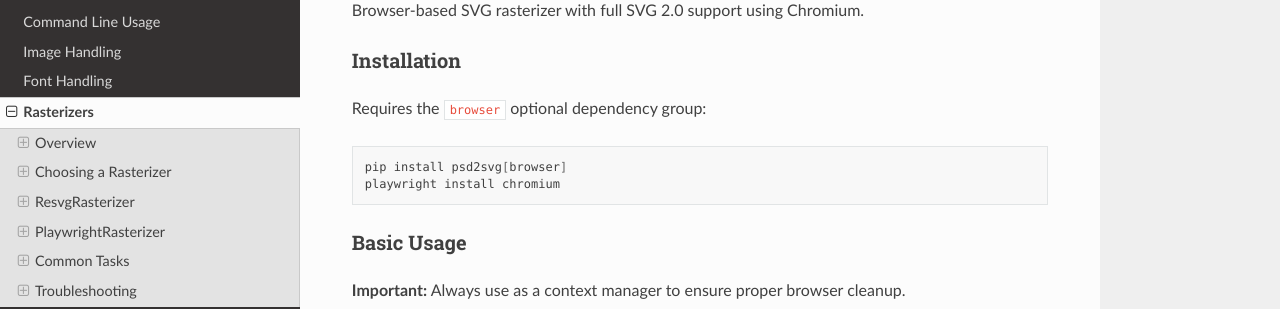
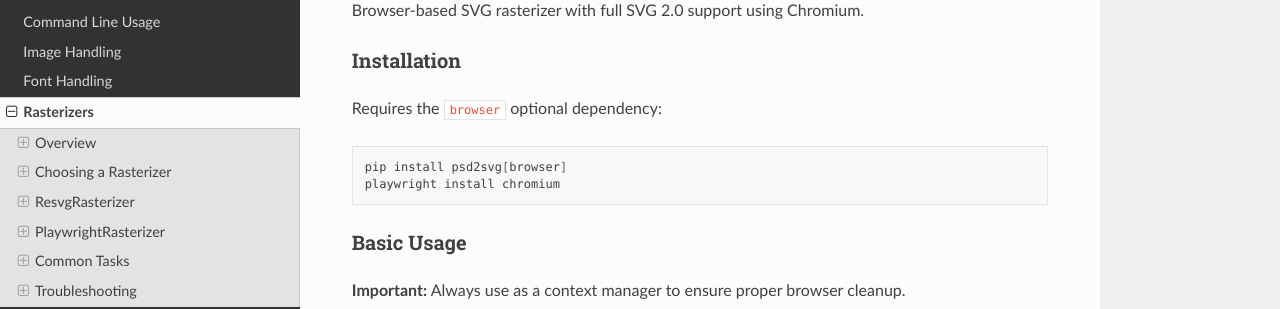
Before and after one commit to kyamagu/psd2svg, a Sphinx documentation site: the page built from docs/rasterizers.rst, in a window 1280 px wide and 900 px high, scrolled down 4390 px. Shown: the part 159-468 px from the top of the window. Built offline with Sphinx 7.4.7 and the Read the Docs theme 3.1.0, drawn with Linux system fonts in a browser that asks for light colours; some of the changed text lies outside the part shown.

Commit message:
Fix remaining 'browser group' references to 'browser extra'

```diff
--- a/docs/development.rst
+++ b/docs/development.rst
@@ -385,7 +385,7 @@
    image = rasterizer.from_file('input.svg')
    image.save('output.png')
 
-**PlaywrightRasterizer** (optional, requires ``browser`` group):
+**PlaywrightRasterizer** (optional, requires ``browser`` extra):
 
 .. code-block:: python
 
--- a/docs/rasterizers.rst
+++ b/docs/rasterizers.rst
@@ -258,7 +258,7 @@
 Installation
 ~~~~~~~~~~~~
 
-Requires the ``browser`` optional dependency group:
+Requires the ``browser`` optional dependency:
 
 .. code-block:: bash
 
@@ -489,7 +489,7 @@
 
 **Import error:**
 
-Ensure the ``browser`` group is installed:
+Ensure the ``browser`` extra is installed:
 
 .. code-block:: bash
 
```
